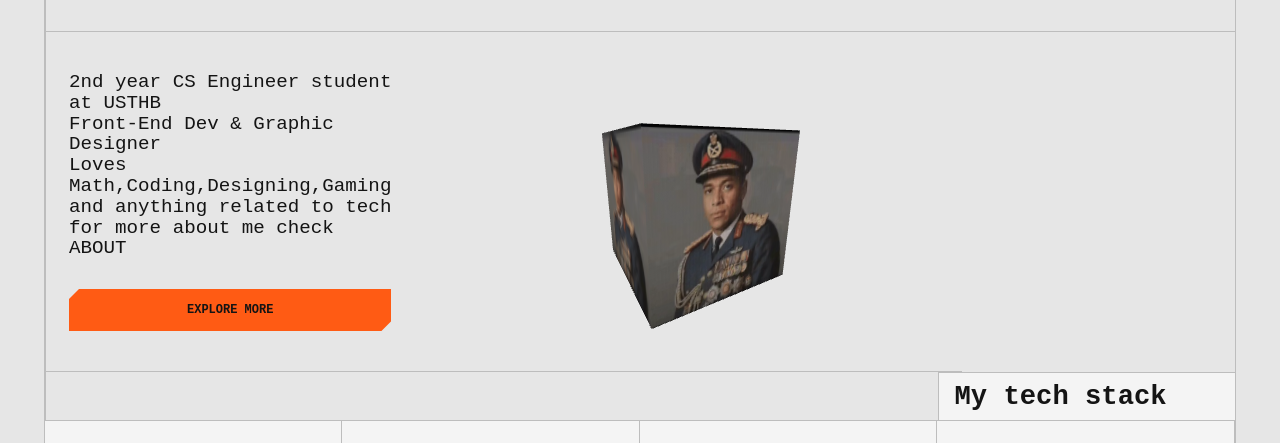
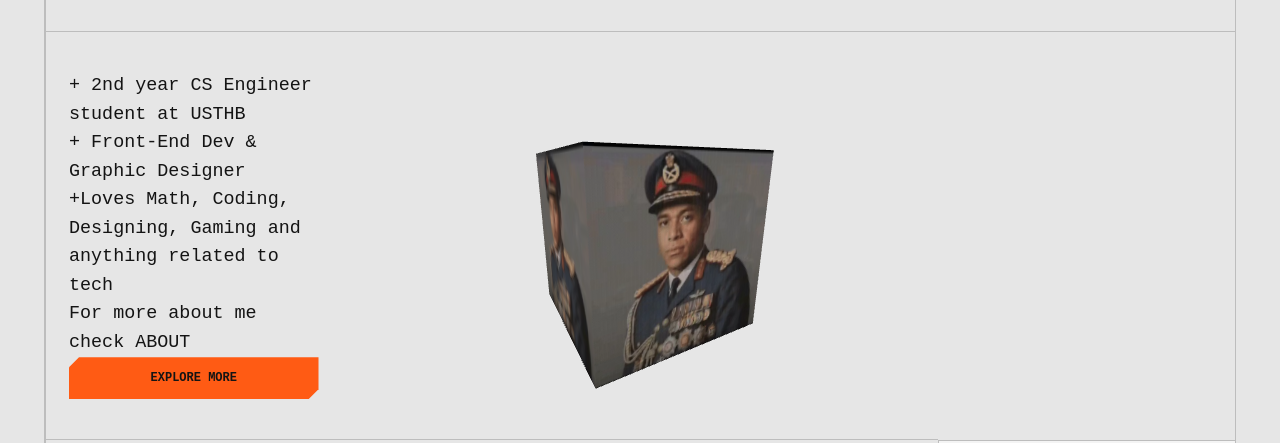
Before and after one commit to KariMahfoudi/3D-portfolio-, a plain HTML site: page index.html in a window 1280 px wide. Shown: the part 352-795 px from the top of the page. Drawn offline with nearby package versions, Linux system fonts and the light colour scheme; animation ran at ten frames a second; a web font is replaced by a local one.

Commit message:
bio update

```diff
--- a/index.html
+++ b/index.html
@@ -31,7 +31,7 @@
         </div>
 
         <div class="left-bio">
-            <p class="hero-role"> 2nd year CS Engineer student at USTHB<br> Front-End Dev & Graphic Designer<br>Loves Math,Coding,Designing,Gaming and anything related to tech<br>for more about me check ABOUT </p>
+            <p class="hero-role">+ 2nd year CS Engineer student at USTHB<br>+ Front-End Dev & Graphic Designer<br>+Loves Math, Coding, Designing, Gaming and anything related to tech<br>For more about me check ABOUT</p>
             <button class="btn-orange">EXPLORE MORE</button>
         </div>
 
--- a/style.css
+++ b/style.css
@@ -182,8 +182,8 @@ body{
     justify-content: space-between;
     min-height: 340px;
     border-bottom: 1px solid var(--line-color);
-    font-size: 1.2rem;
-    line-height: 1.3rem;
+    font-size: 1.15rem;
+    line-height: 1.55;
 }
 
 .avatar-container{
```
